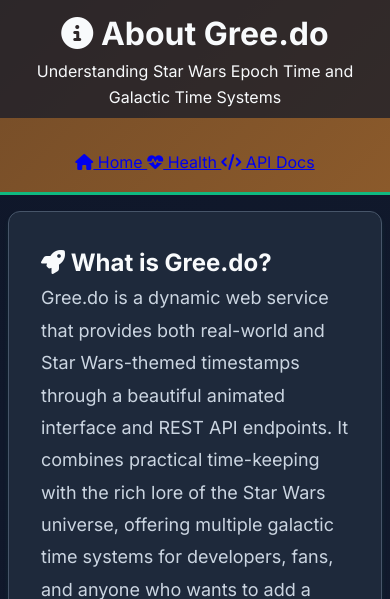
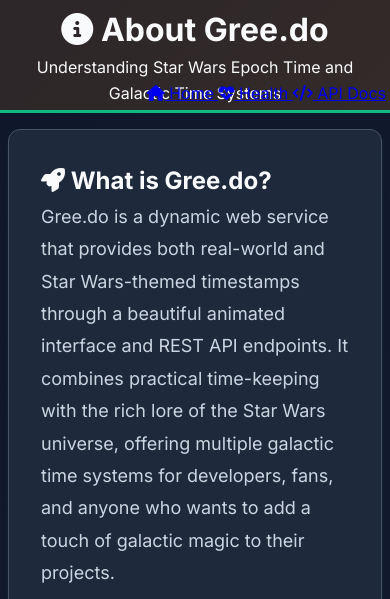
Before and after one commit to pbertain/greedo, a Flask app: page /about in a window 390 px wide. Shown: the top 599 px of the page. Run offline with Flask 3, Linux system fonts and the light colour scheme; data that the repository does not hold is empty.

Commit message:
Fix mobile header and dropdown issues
- Compact header height on mobile devices
- Remove excessive padding and whitespace
- Fix dropdown menu stuck open issue
- Restore proper dropdown toggle functionality
- Keep navigation positioned in corner on mobile
- Significantly improved mobile user experience

```diff
--- a/static/css/main.css
+++ b/static/css/main.css
@@ -569,23 +569,33 @@
     }
 
     .navigation {
-        position: static;
-        text-align: center;
-        margin-top: 1rem;
-        padding: 1rem;
+        position: absolute;
+        bottom: 0.5rem;
+        right: 0.5rem;
     }
 
     .dropdown-content {
-        position: static;
+        position: absolute;
+        bottom: 100%;
+        right: 0;
+        margin-bottom: 0.5rem;
+        opacity: 0;
+        visibility: hidden;
+        transform: translateY(10px);
+    }
+
+    .dropdown.active .dropdown-content {
         opacity: 1;
         visibility: visible;
-        transform: none;
-        margin-top: 1rem;
-        margin-bottom: 0;
+        transform: translateY(0);
     }
 
     .header-content {
-        padding: 1rem;
+        padding: 0.5rem;
+    }
+
+    .header {
+        min-height: auto;
     }
 
     /* Disable background banner on mobile */
@@ -628,12 +638,22 @@
     }
 
     .header-content {
-        padding: 0.5rem;
+        padding: 0.25rem;
+    }
+
+    .header {
+        min-height: auto;
+        padding: 0;
     }
 
     /* Ensure background banner stays disabled on small mobile */
     .header::before {
         display: none;
+    }
+
+    .navigation {
+        bottom: 0.25rem;
+        right: 0.25rem;
     }
 
     .banner-image {
```
